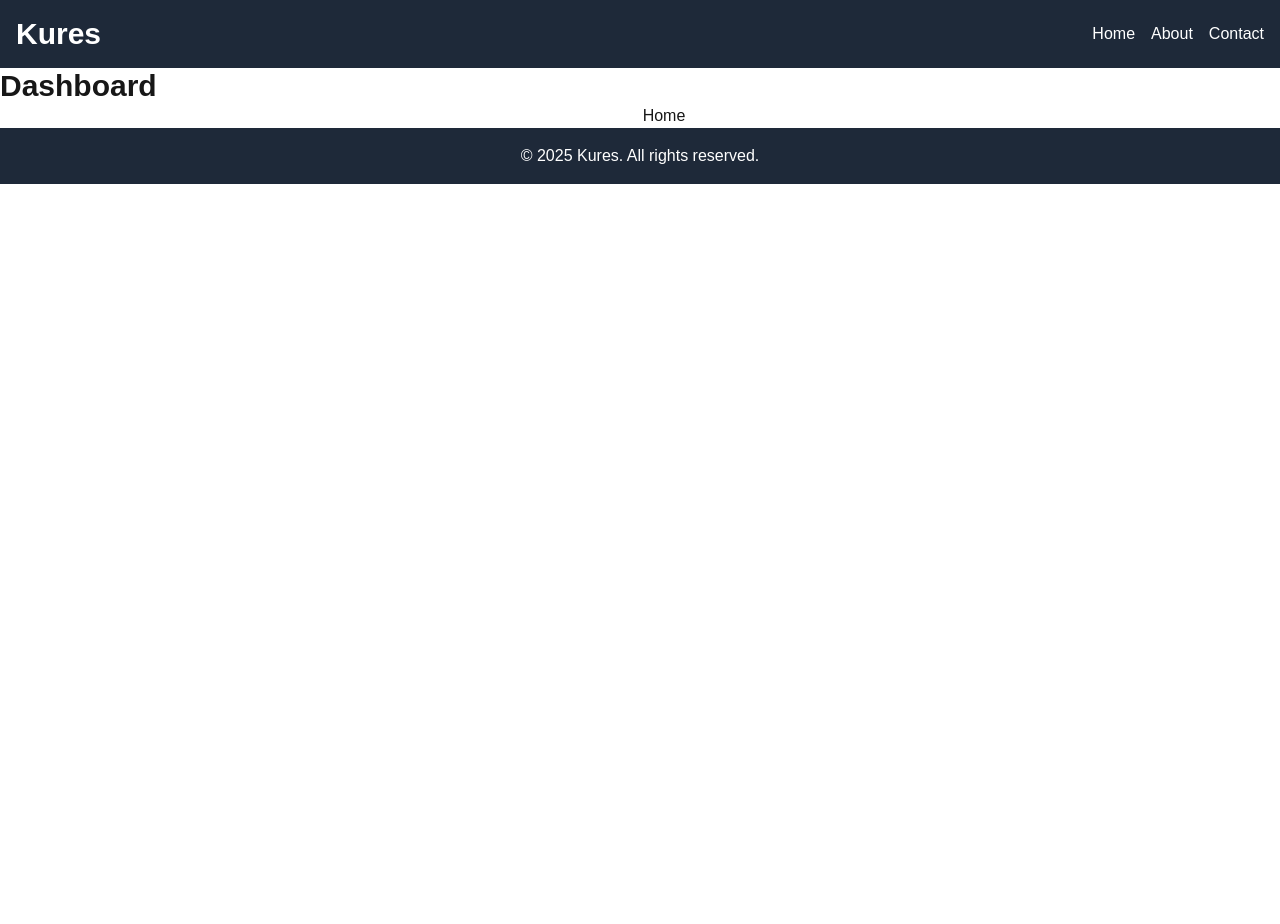
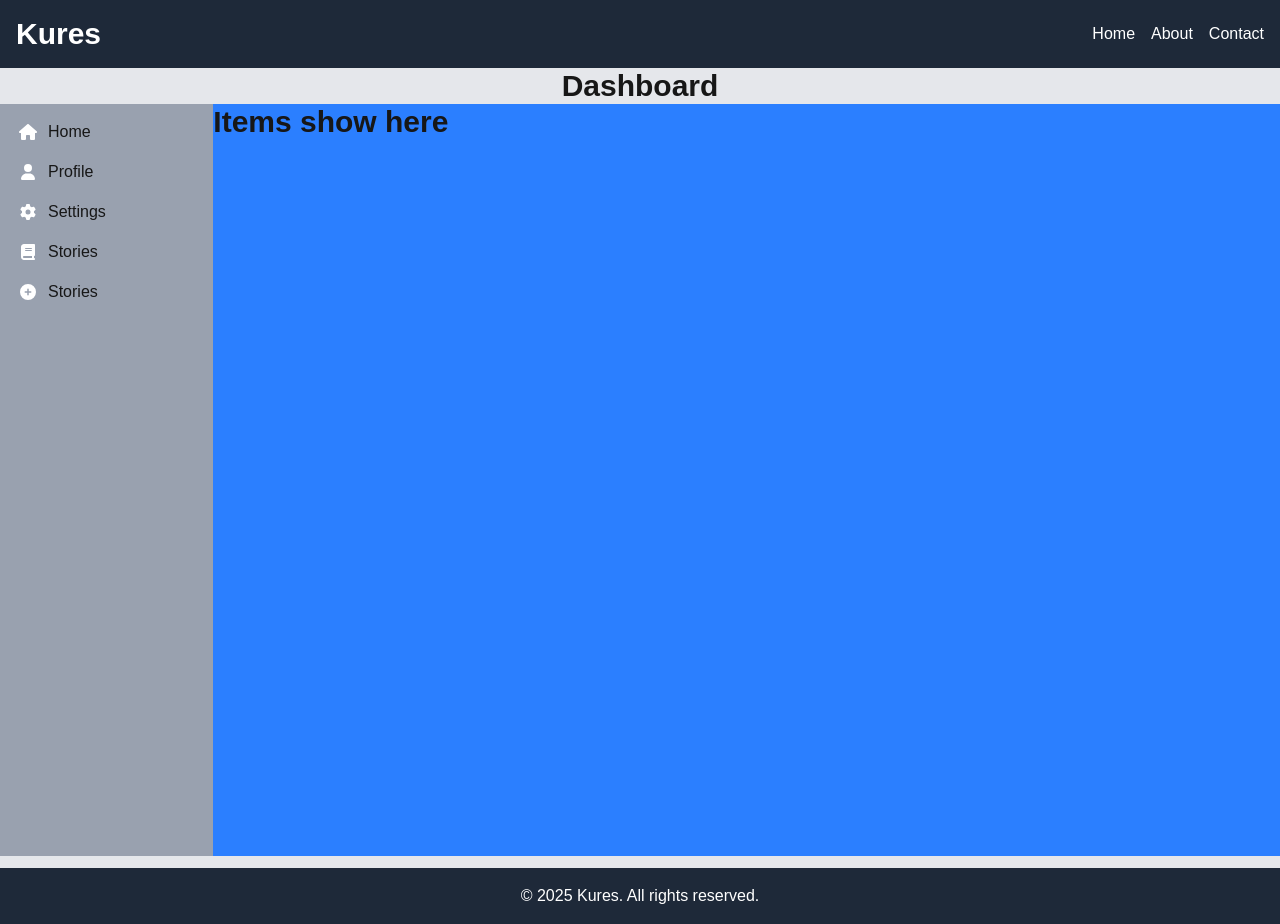
Before and after one commit to Captain-Carl-Larc/kures, a Next.js app: page /user/dashboard in a window 1280 px wide. Before the commit the page ends 800 px from the top, so only its background shows below. Built offline with nearby package versions, Linux system fonts and the light colour scheme.

Commit message:
dashboard layout made

```diff
--- a/app/user/dashboard/page.jsx
+++ b/app/user/dashboard/page.jsx
@@ -1,20 +1,51 @@
 import { FontAwesomeIcon } from '@fortawesome/react-fontawesome'
-import { faCoffee } from '@fortawesome/free-solid-svg-icons'
+import { faHouse,faGear,faUser,faCirclePlus,faBook } from '@fortawesome/free-solid-svg-icons'
 
 function Dashboard() {
     return (
-        <div>
-            <h1>
-                <span className="font-bold text-3xl">Dashboard</span>
+        <div className='bg-gray-200 h-screen'>
+            <h1 className="font-bold text-3xl text-center">
+                Dashboard
             </h1>
-            <section>
-                <div className='flex justify-center items-center' >
-                    <FontAwesomeIcon icon={faCoffee} className='text-white h-12 w-12'/>
-                    <h2>
-                        Home
+            <div className='grid grid-cols-12 h-[calc(100vh-3rem)]'>
+                <section id='dashboard' className='bg-gray-400  h-full flex flex-col gap-y-4 p-4 col-span-2'>
+                    <div className="flex justify-start items-center gap-2 ">
+                        <FontAwesomeIcon icon={faHouse} className='text-white h-6 w-6' />
+                        <h4>
+                            Home
+                        </h4>
+                    </div>
+                    <div className="flex justify-start items-center gap-2 ">
+                        <FontAwesomeIcon icon={faUser} className='text-white h-6 w-6' />
+                        <h4>
+                            Profile
+                        </h4>
+                    </div>
+                    <div className="flex justify-start items-center gap-2 ">
+                        <FontAwesomeIcon icon={faGear} className='text-white h-6 w-6' />
+                        <h4>
+                            Settings
+                        </h4>
+                    </div>
+                    <div className="flex justify-start items-center gap-2 ">
+                        <FontAwesomeIcon icon={faBook} className='text-white h-6 w-6' />
+                        <h4>
+                            Stories
+                        </h4>
+                    </div>
+                    <div className="flex justify-start items-center gap-2 ">
+                        <FontAwesomeIcon icon={faCirclePlus} className='text-white h-6 w-6' />
+                        <h4>
+                            Stories
+                        </h4>
+                    </div>
+                </section>
+                <section id="show-dashboard-items" className='bg-blue-500 col-span-10 h-full'>
+                    <h2 className='font-bold text-3xl'>
+                        Items show here
                     </h2>
-                </div>
-            </section>
+                </section>
+            </div>
         </div>
      );
 }
```
